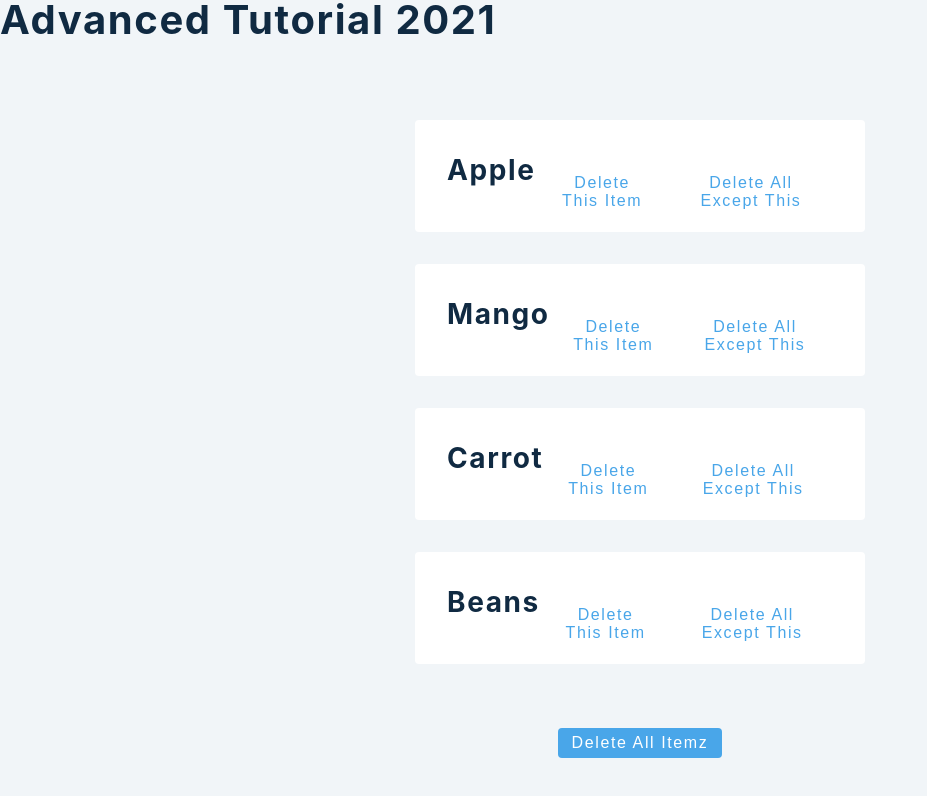
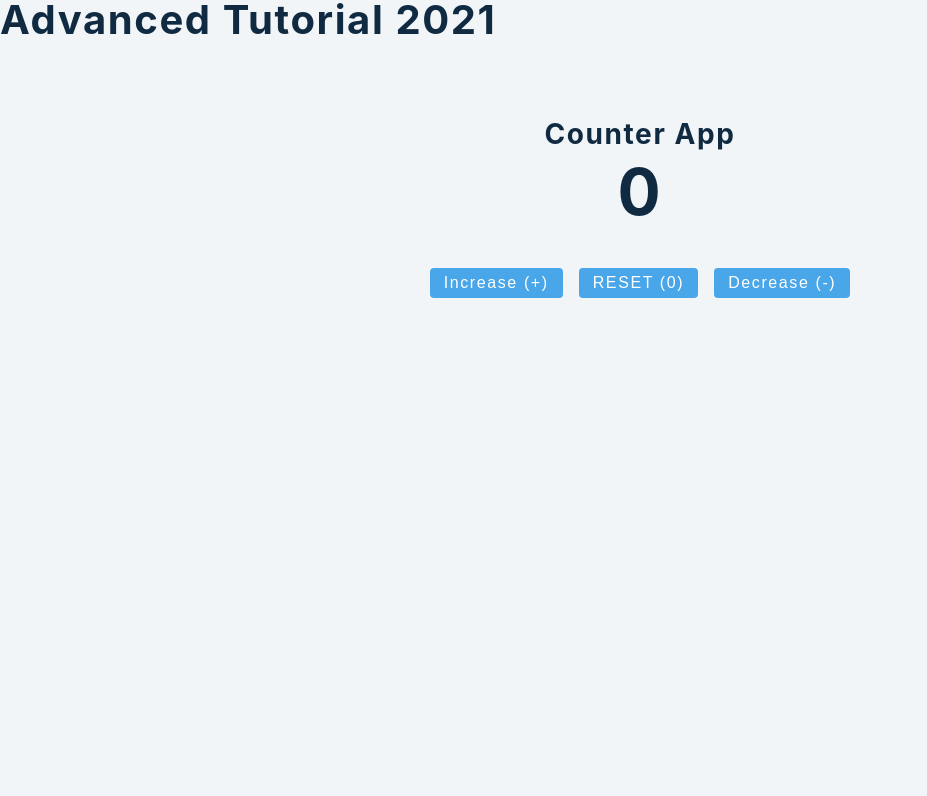
Before and after one commit to shijoshaji/react_advance_learn, a React (Create React App) app: page / in a window 1280 px wide. Shown: the top 796 px of the page, without its empty margins (0-927 px from the left). Built offline with nearby package versions, Linux system fonts and the light colour scheme.

Commit message:
Created basic counter app using useState

```diff
--- a/src/App.js
+++ b/src/App.js
@@ -3,7 +3,9 @@ import React from 'react';
 // REVIEW: useState
 // import Setup from './concepts/useState/1-error-example';
 // import Setup from './concepts/useState/2-useState-Basic';
-import Setup from './concepts/useState/3-useState-Array';
+// import Setup from './concepts/useState/3-useState-Array';
+// import Setup from './concepts/useState/4-useState-Object';
+import Setup from './concepts/useState/5-useState-Counter';
 function App() {
   return (
     <div className="container">
--- /dev/null
+++ b/src/concepts/useState/5-useState-Counter.js
@@ -0,0 +1,34 @@
+// NOTE: will do basic counter app using useState concepts
+
+import React, { useState } from 'react';
+
+const UseStateCounter = () => {
+  // NOTE: set default counter value
+  const [value, setValue] = useState(0);
+  const action = (val) => {
+    if (val === '+') {
+      setValue(value + 1);
+    } else if (val === '-') {
+      setValue(value - 1);
+    }
+  };
+  return (
+    <>
+      <section style={{ margin: '4rem 0' }}>
+        <h3>Counter App</h3>
+        <h1>{value}</h1>
+        <button className="btn" onClick={() => action('+')}>
+          Increase (+)
+        </button>
+        <button className="btn" onClick={() => setValue(0)}>
+          RESET (0)
+        </button>
+        <button className="btn" onClick={() => action('-')}>
+          Decrease (-)
+        </button>
+      </section>
+    </>
+  );
+};
+
+export default UseStateCounter;
```
Also changed, not shown: src/concepts/useState/4-useState-Object.js (added, +40 -0 lines).
